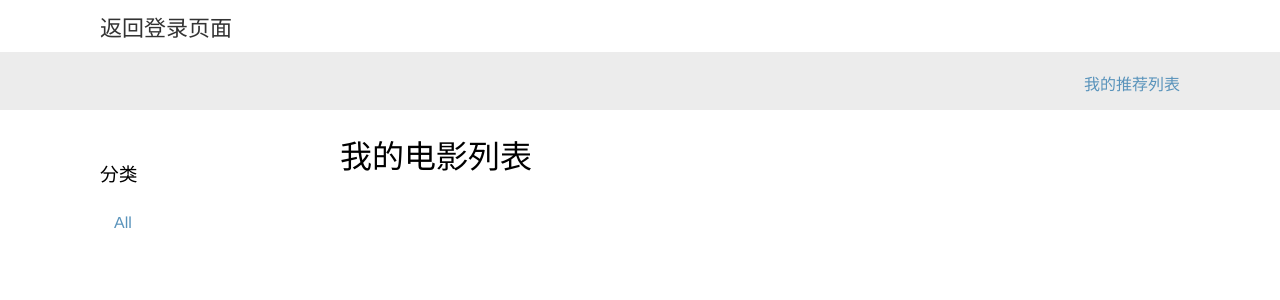
After one commit to bxrjmfh/MRS, a Django app: page /movie/recommendation/ in a window 1280 px wide. The commit adds this page. Shown: the top 300 px of the page. Run offline with Django 4.2, Linux system fonts and the light colour scheme; data that the repository does not hold is empty.

Commit message:
添加“我的”页面

```diff
--- a/MRS/movie/models.py
+++ b/MRS/movie/models.py
@@ -64,9 +64,6 @@ class Movie(models.Model):
     def __str__(self):
         return self.name
 
-    def get_absolute_url(self):
-        return reverse('movie:product_detail',
-                       args=[self.id, self.slug])
 
     def get_absolute_url(self):
         return reverse('movie:movie_detail',
--- a/MRS/movie/templates/movie/base.html
+++ b/MRS/movie/templates/movie/base.html
@@ -11,11 +11,11 @@
     </head>
     <body>
         <div id="header">
-        <a href="/" class="logo">电影列表</a>
+        <a href="/" class="logo">返回登录页面</a>
         </div>
         <div id="subheader">
             <div class="cart">
-              改为你的电影列表
+                <a href="{% url "movie:recommendation" %}">我的推荐列表</a>
             </div>
         </div>
         <div id="content">
--- /dev/null
+++ b/MRS/movie/templates/movie/movie/userlist.html
@@ -0,0 +1,35 @@
+{% extends "movie/base.html" %}
+{% load static %}
+
+{% block title %}
+  我的电影
+{% endblock %}
+
+{% block content %}
+    <div id="sidebar">
+    <h3>分类</h3>
+    <ul>
+      <li>
+        <a href="{% url "movie:movie_list" %}">All</a>
+      </li>
+      {% for c in categories %}
+        <li>
+          <a href="{{ c.get_absolute_url }}">{{ c.name }}</a>
+        </li>
+      {% endfor %}
+    </ul>
+  </div>
+
+  <div id="main" class="movie-list">
+    <h1>我的电影列表</h1>
+    {% for movie in movies %}
+      <div class="item">
+        <a href="{{ movie.get_absolute_url }}">
+          <img src="{% if movie.image %}{{ movie.image.url }}{% else %}{% static "img/no_image.png" %}{% endif %}">
+        </a>
+        <a href="{{ movie.get_absolute_url }}">{{ movie.name }}</a>
+        <br>
+      </div>
+    {% endfor %}
+  </div>
+{% endblock %}
--- a/MRS/movie/urls.py
+++ b/MRS/movie/urls.py
@@ -5,6 +5,7 @@ app_name = 'movie'
 
 urlpatterns = [
     path('', views.movie_list, name='movie_list'),
+    path('recommendation/', views.get_user_movies, name='recommendation'),
     path('<slug:category_slug>/', views.movie_list, name='movie_list_by_category'),
     path('<int:id>/<slug:slug>/', views.movie_detail, name='movie_detail'),
 ]
--- a/MRS/movie/views.py
+++ b/MRS/movie/views.py
@@ -21,3 +21,15 @@ def movie_detail(request,id,slug):
     directors = movie.directors.all()
     return render(request,'movie/movie/detail.html',
                   {'movie':movie})
+
+def get_user_movies(request):
+    category = None
+    categories = Category.objects.all()
+    # 返回全部类别，可以在后边的
+    movies = Movie.objects.all()
+    # todo:添加筛选的逻辑
+    return render(request,
+           'movie/movie/userlist.html',
+           {'category': category,
+            'categories': categories,
+            'movies': movies})
```
